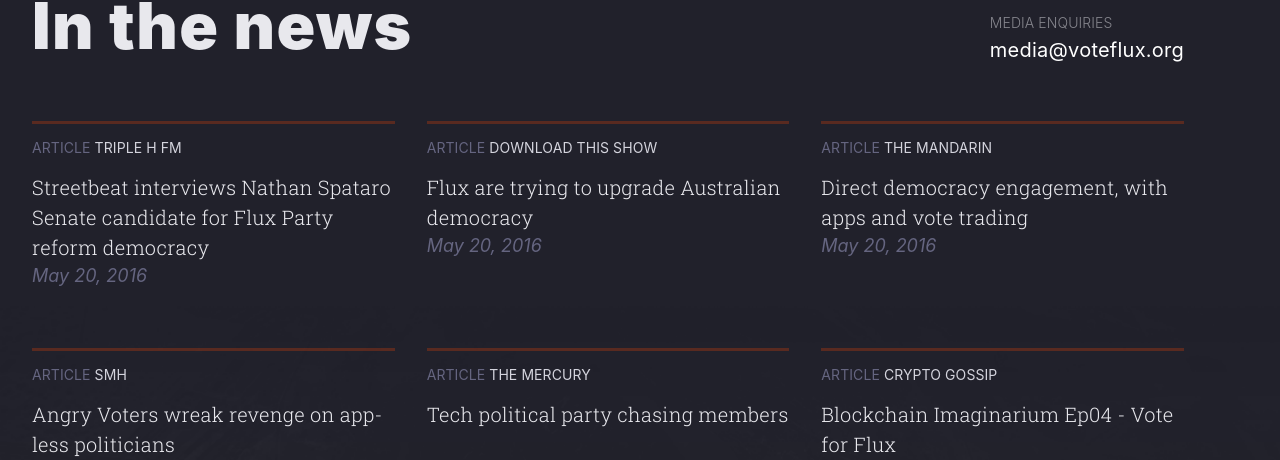
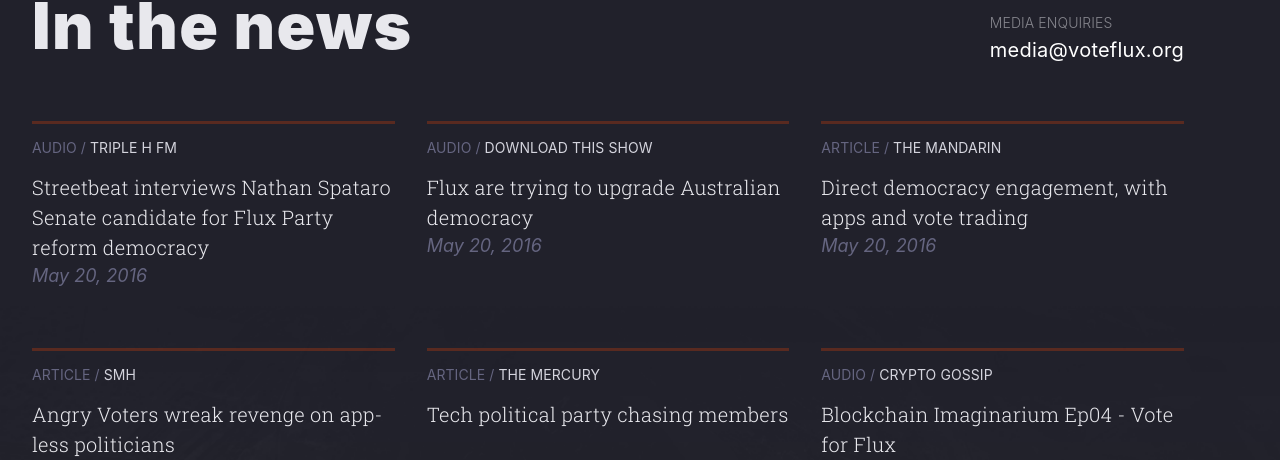
Before and after one commit to voteflux/flux-website-v2, a Jekyll site: the page built from index.html, in a window 1280 px wide and 900 px high, scrolled down 4134 px. Shown: the part 121-581 px from the top of the window. Built offline with Jekyll 4.4.1, drawn with Linux system fonts in a browser that asks for light colours.

Commit message:
show article type

```diff
--- a/index.html
+++ b/index.html
@@ -271,13 +271,8 @@
               <hr class="border-bottom accent-muted mb1 muted">
               <div class="flex flex-column justify-between height-2">
                 <div>
-                  {% if article.publishedIn == 'Press Release' %}
-                    <h5 class="mb2 gray">PRESS <span class="light-silver">{{ article.publishedIn | upcase }}</span>
-                    </h5>
-                  {% else %}
-                    <h5 class="mb2 gray">ARTICLE <span class="light-silver">{{ article.publishedIn | upcase }}</span>
-                    </h5>
-                  {% endif %}
+                  <h5 class="mb2 gray">{{ article.type | upcase }} / <span class="light-silver">{{ article.publishedIn | upcase }}</span>
+                  </h5>
                   <a href="{{ article.url }}" target="_blank" class="link-reset block hover-show-child">
                     <h3 class="h-font light line-height-4 accent-on-hover transition-fast inline">
                       {{ article.title }}
```
